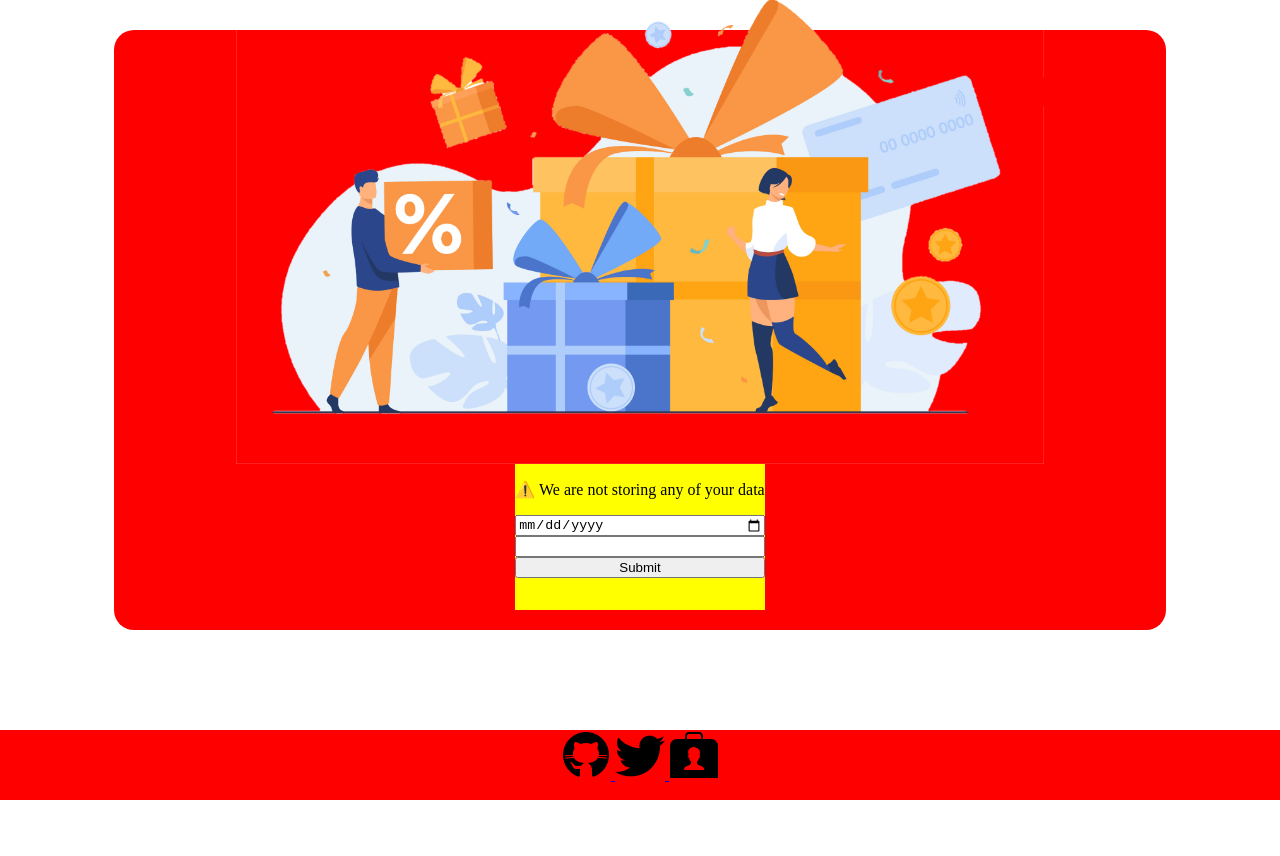
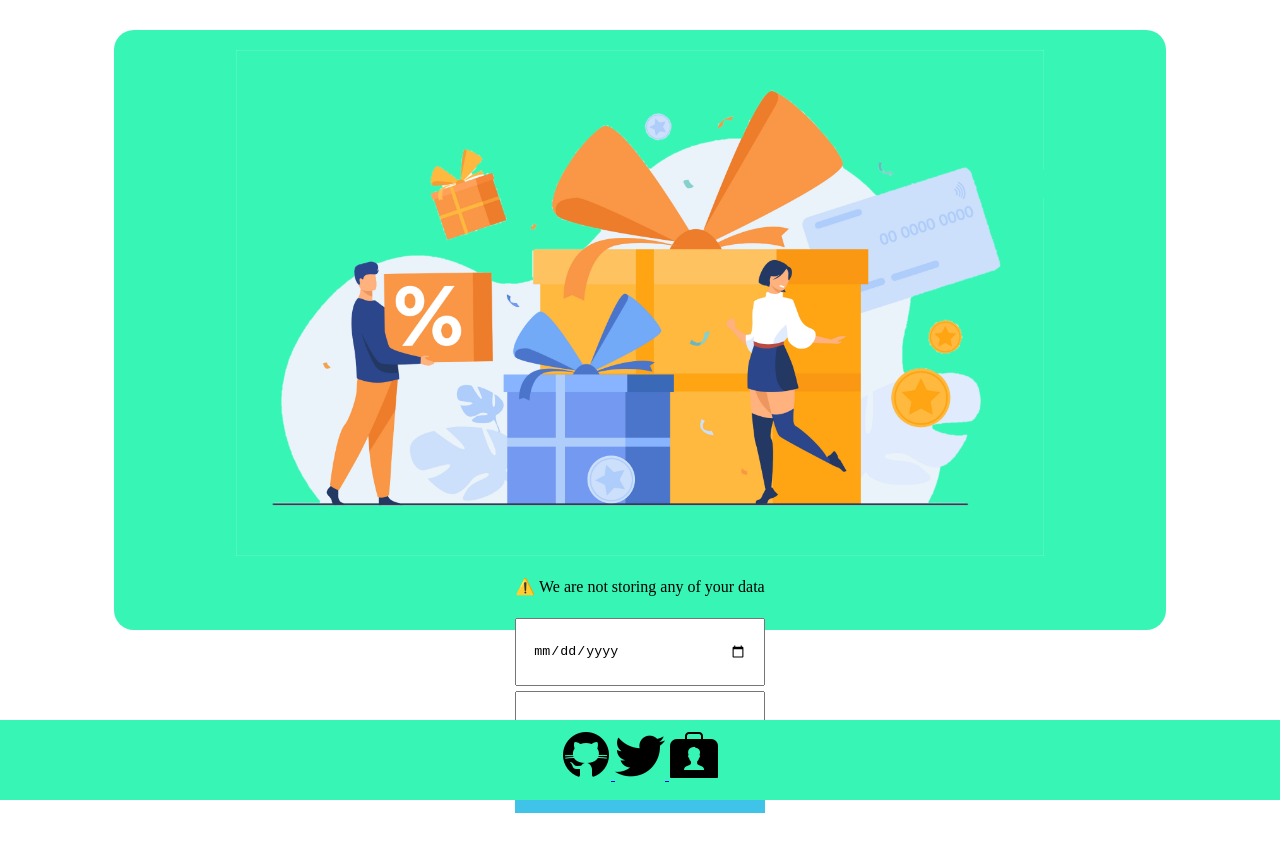
Before and after one commit to Launchpad5682/birthday-lucky, a plain HTML site: page index.html in a window 1280 px wide. Before the commit the page ends 800 px from the top, so only its background shows below. Drawn offline with Linux system fonts and the light colour scheme.

Commit message:
styles updated

```diff
--- a/styles/styles.css
+++ b/styles/styles.css
@@ -1,7 +1,12 @@
+:root {
+  --primary-color: #36f5b5;
+  --secondary-color: #3fc3e8;
+}
+
 section.main-body {
   display: flex;
   flex-direction: row;
-  background-color: red;
+  background-color: var(--primary-color);
   width: 80%;
   height: 70vh;
   margin: 30px auto;
@@ -14,19 +19,33 @@ section.main-body > img {
   width: 60%;
 }
 
+button#submit-btn {
+  border: none;
+  background-color: var(--secondary-color);
+  height: 3rem;
+}
+
 div.input-section {
-  background-color: yellow;
   display: flex;
   flex-direction: column;
+  justify-content: space-evenly;
+  padding-left: 100px;
+  min-height: 300px;
+}
+
+input {
+  height: 2rem;
+  padding: 1rem;
 }
 
 footer {
+  padding-top: 10px;
   position: fixed;
   left: 0;
   bottom: 0;
   width: 100%;
   height: 70px;
-  background-color: red;
+  background-color: var(--primary-color);
   color: white;
   text-align: center;
 }
@@ -35,8 +54,16 @@ footer {
   section.main-body {
     flex-direction: column-reverse;
     align-items: center;
+    justify-content: space-evenly;
   }
   section.main-body > img {
     width: 80%;
   }
+  div.input-section {
+    display: flex;
+    flex-direction: column;
+    justify-content: space-evenly;
+    padding-left: 0;
+    min-height: 300px;
+  }
 }
```
